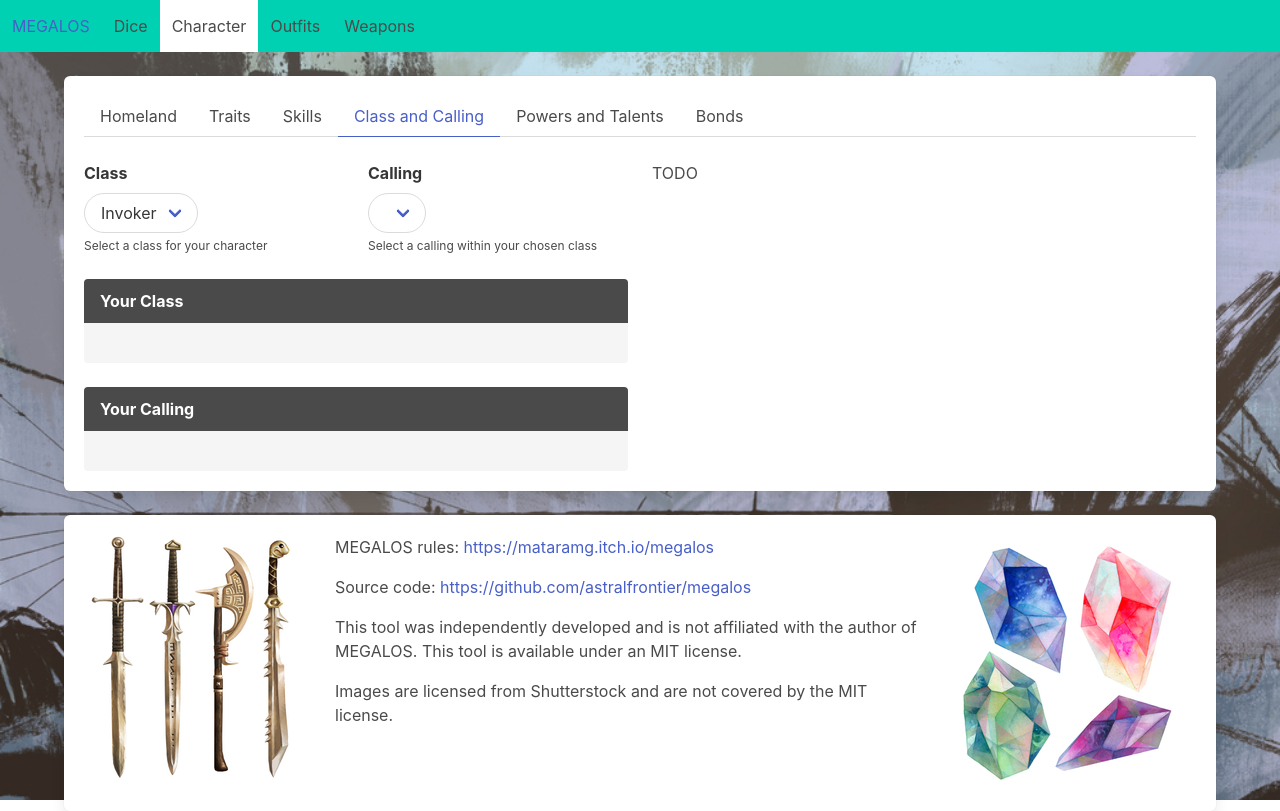
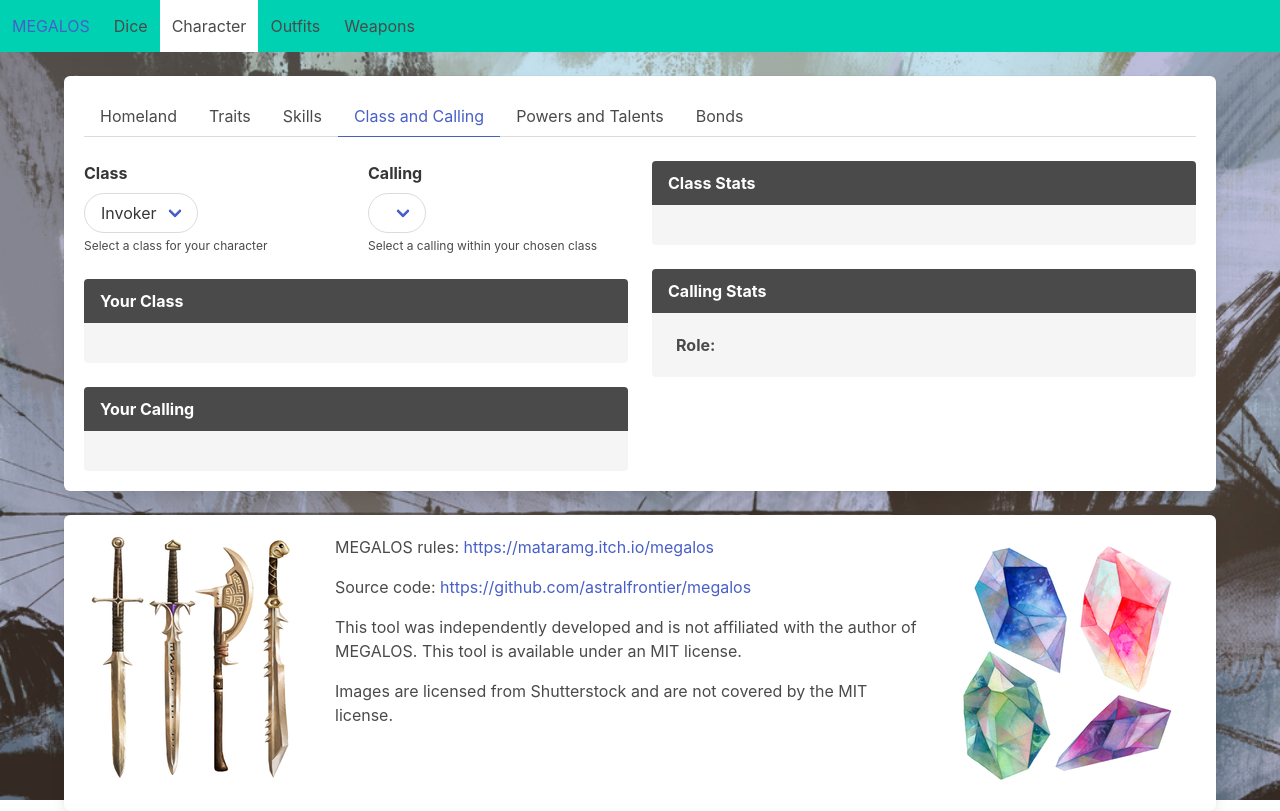
Before and after one commit to astralfrontier/megalos, a React (Vite) app: page /character in a window 1280 px wide. Both pictures are taken after a click on the link "Class and Calling". Built offline with nearby package versions, Linux system fonts and the light colour scheme; the HTML template or start-up script is replaced by a standard one.

Commit message:
Add class and calling stats

```diff
--- a/src/characters/ClassCallingChooser.tsx
+++ b/src/characters/ClassCallingChooser.tsx
@@ -4,6 +4,7 @@
 import { CharacterContext } from '../GameStateProvider'
 import GenericInput from '../GenericInput'
 import { describe } from '../visuals'
+import ClassCallingPane from './ClassCallingPane'
 import { classes } from './data'
 
 function ClassCallingChooser() {
@@ -90,7 +91,9 @@
             </article>
           </div>
         </div>
-        <div className="column">TODO</div>
+        <div className="column">
+          <ClassCallingPane />
+        </div>
       </div>
     </>
   )
--- /dev/null
+++ b/src/characters/ClassCallingPane.tsx
@@ -0,0 +1,74 @@
+import { find, propEq } from 'ramda'
+import React, { useContext } from 'react'
+
+import { CharacterContext } from '../GameStateProvider'
+import { classes } from './data'
+
+interface TableRowProps {
+  label: string
+  value: string
+}
+
+function TableRow(props: TableRowProps) {
+  const { label, value } = props
+  return (
+    <div className="column is-full">
+      <p>
+        <span className="tag is-primary">{label}</span>
+      </p>
+      {value}
+    </div>
+  )
+}
+
+function benefit(label: string, value: number | undefined) {
+  return (
+    value ?
+    <>
+      <p><strong>{label}:</strong> {value}</p>
+    </> : <></>
+  )
+}
+
+function ClassCallingPane() {
+  const { character } = useContext(CharacterContext)
+
+  const currentClass = find(propEq("name", character.class), classes)
+  const currentCalling = find(propEq("name", character.calling), currentClass?.callings || [])
+
+  return (
+    <>
+      <article className="message">
+        <div className="message-header">
+          <p>Class Stats</p>
+        </div>
+        <div className="message-body">
+          {benefit("Invocations", currentClass?.benefits.invocations)}
+          {benefit("Arcana", currentClass?.benefits.arcana)}
+          {benefit("Strikes", currentClass?.benefits.strikes)}
+          {benefit("Counters", currentClass?.benefits.counters)}
+          {benefit("Sorceries", currentClass?.benefits.sorceries)}
+          {benefit("Cantrips", currentClass?.benefits.cantrips)}
+          {benefit("Talents", currentClass?.benefits.talents)}
+        </div>
+      </article>
+      <article className="message">
+        <div className="message-header">
+          <p>Calling Stats</p>
+        </div>
+        <div className="message-body">
+          <p>
+            <strong>Role:</strong> {currentCalling?.benefits.role}
+          </p>
+          {benefit("Base HP", currentCalling?.benefits.baseHp)}
+          {benefit("Base Dodge", currentCalling?.benefits.baseDodge)}
+          {benefit("Base Ward", currentCalling?.benefits.baseWard)}
+          {benefit("Base Damage", currentCalling?.benefits.baseDamage)}
+          {benefit("Reovery", currentCalling?.benefits.recovery)}
+        </div>
+      </article>
+    </>
+  )
+}
+
+export default ClassCallingPane
--- a/src/characters/data.ts
+++ b/src/characters/data.ts
@@ -1,18 +1,5 @@
-import {
-  append,
-  ascend,
-  difference,
-  filter,
-  indexOf,
-  intersection,
-  map,
-  pluck,
-  prop,
-  propEq,
-  reject,
-  sortBy,
-  sortWith,
-} from 'ramda'
+import { append, difference, filter, indexOf, map, pluck, propEq, reject, sortBy } from 'ramda'
+
 import { Description } from '../visuals'
 
 export type MegalosClassName = '' | 'Throne' | 'Invoker' | 'Witch'
@@ -67,22 +54,37 @@
   startingSkills: MegalosSkillName[]
 }
 
+export interface MegalosClassBenefits {
+  invocations?: number;
+  arcana?: number;
+  strikes?: number;
+  counters?: number;
+  sorceries?: number;
+  cantrips?: number;
+  talents: number;
+}
+
+export interface MegalosCallingBenefits {
+  role: string;
+  baseHp: number;
+  baseDodge: number;
+  baseWard: number;
+  baseDamage: number;
+  recovery: number;
+}
+
 // TODO: aether current rules
 export interface MegalosClass {
   name: MegalosClassName
   description: Description
+  benefits: MegalosClassBenefits
   callings: MegalosCalling[]
 }
 
 export interface MegalosCalling {
   name: MegalosCallingName
-}
-
-// TODO: base damage, hp, defenses, soak, recovery, and bonus power
-// TODO: finishers, thrones
-export interface MegalosCalling {
-  name: MegalosCallingName
   description: Description
+  benefits: MegalosCallingBenefits
 }
 
 export enum MegalosSkillType {
@@ -356,6 +358,11 @@
     transcendent aether of the void
     between worlds.`,
     ],
+    benefits: {
+      invocations: 2,
+      arcana: 2,
+      talents: 2
+    },
     callings: [
       {
         name: 'Astromancer',
@@ -369,6 +376,17 @@
           consequences of drawing the gaze of the stars. Some religions see Eidolons as false
           gods or daemons and so the Astromancer is often cast as an arch-heretic`,
         ],
+        benefits: {
+          role: `Striker - Flexible Artillery. As a Striker Calling, Astromancers gain +4 damage
+          from being Set Up, EMPOWERED, or when exploiting the EXPOSED status, instead of
+          +2. The bonus from EMPOWERED becomes +2 for AoE & Multi-target attacks, instead
+          of +1. Astromancers can only use Light or Medium Armor.`,
+          baseHp: 24,
+          baseDodge: 8,
+          baseWard: 8,
+          baseDamage: 6,
+          recovery: 4
+        },
       },
       {
         name: 'Chanter',
@@ -382,6 +400,15 @@
         they wish to serve as our guides, and that they regard us as "children". The specific
         forms speakers take vary widely, but always include a pair of large feathered wings.`,
         ],
+        benefits: {
+          role: `Support - Occult Healer. Chanters can only use Light Armor. ◇: Support callings
+        can spend 1 Recovery to Heal (RB) to themselves or 1 ally in range 1. Limit 1/round.`,
+          baseHp: 28,
+          baseDodge: 7,
+          baseWard: 9,
+          baseDamage: 4,
+          recovery: 8
+        },
       },
       {
         name: 'Raconteur',
@@ -395,6 +422,15 @@
         ing a being into themselves where other Invokers summon beings into the world.`,
           `Raconteurs' magick is often called mythomancy or story magick.`,
         ],
+        benefits: {
+          role: `Tank - Heavy Fighter-Mage. ◇: Tank Callings can inflict TAUNTED on one foe in
+        range 1, once per turn. Raconteurs can only use Medium or Heavy Armor.`,
+          baseHp: 32,
+          baseDodge: 10,
+          baseWard: 10,
+          baseDamage: 4,
+          recovery: 4
+        },
       },
     ],
   },
@@ -424,6 +460,11 @@
     to work with. It's in their best interest,
     therefore, to end fights quickly.`,
     ],
+    benefits: {
+      strikes: 2,
+      counters: 2,
+      talents: 1
+    },
     callings: [
       {
         name: 'Arklight',
@@ -437,6 +478,15 @@
           `Arklights are so-called because their carefully cultivated cœr shines from within
         them with an almost divine radiance to heal the sick and protect the disempowered.`,
         ],
+        benefits: {
+          role: `Tank - Battlegroup Leader. ◇: Tank Callings can inflict TAUNTED on one foe in
+          range 1, once per turn. Arklights can only use Medium or Heavy Armor.`,
+          baseHp: 32,
+          baseDodge: 10,
+          baseWard: 10,
+          baseDamage: 4,
+          recovery: 4
+        },
       },
       {
         name: 'Champion',
@@ -450,6 +500,17 @@
         schools called palaestra. They scour the world for knowledge of new techniques to
         learn, new palaestra to join, and new foes and rivals who can give them a good fight.`,
         ],
+        benefits: {
+          role: `Striker - Mobile Brawler. As a Striker Calling, Champions gain +4 damage from
+          being Set Up, EMPOWERED, or when exploiting the EXPOSED status, instead of +2.
+          The bonus from EMPOWERED becomes +2 for AoE & Multi-target attacks, instead of
+          +1. Champions can only use Light or Medium Armor.`,
+          baseHp: 24,
+          baseDodge: 9,
+          baseWard: 7,
+          baseDamage: 6,
+          recovery: 4
+        },
       },
       {
         name: 'Shadowblade',
@@ -463,6 +524,17 @@
           `Eventually, if the Shadowblade is careful, their Darkside becomes a companion and
         a partner. Careless Shadowblades, however, are often slain by their own Darksides.`,
         ],
+        benefits: {
+          role: `Striker - Darkside Skirmisher. As a Striker Calling, Shadowblades gain +4
+          damage from being Set Up, EMPOWERED, or when exploiting the EXPOSED status,
+          instead of +2. The bonus from EMPOWERED becomes +2 for AoE & Multi-target attacks,
+          instead of +1. Shadowblades can only use Light or Medium Armor.`,
+          baseHp: 24,
+          baseDodge: 9,
+          baseWard: 7,
+          baseDamage: 6,
+          recovery: 4
+        },
       },
     ],
   },
@@ -491,6 +563,11 @@
     to the democratization of magick and
     an egalitarian future for aetherology.`,
     ],
+    benefits: {
+      sorceries: 2,
+      cantrips: 1,
+      talents: 1
+    },
     callings: [
       {
         name: 'Draloi',
@@ -505,6 +582,15 @@
         Draloi. More than a few of them actually revel in this aspect, choosing to lean into
         vampiric aesthetics if for no other reason than the fun of it.`,
         ],
+        benefits: {
+          role: `Support - Drain Healer. Draloi can only use Light Armor. ◇: Support callings can
+          spend 1 Recovery to Heal (RB) to themselves or 1 ally in range 1. Limit 1/round`,
+          baseHp: 28,
+          baseDodge: 8,
+          baseWard: 8,
+          baseDamage: 4,
+          recovery: 8
+        }
       },
       {
         name: 'Psythe',
@@ -519,6 +605,17 @@
         prepare their spells entirely within their own minds, and then use the power of their
         imaginations to make their envisioned spells a reality.`,
         ],
+        benefits: {
+          role: `Striker - Psychic Duelist. As a Striker Calling, Psythes gain +4 damage from
+          being Set Up, EMPOWERED, or when exploiting the EXPOSED status, instead of +2. The
+          bonus from EMPOWERED becomes +2 for AoE & Multi-target attacks, instead of +1.
+          Psythes can only use Light or Medium Armor.`,
+          baseHp: 24,
+          baseDodge: 8,
+          baseWard: 8,
+          baseDamage: 6,
+          recovery: 4
+        }
       },
       {
         name: 'Rune Magus',
@@ -533,6 +630,17 @@
         record of it. Today, Rune Magi are widely seen as a threat to magocratic regimes
         whose grip on power relies on tightly controlling the people's access to magick.`,
         ],
+        benefits: {
+          role: `Striker - Magick Artillery. As a Striker Calling, Rune Magi gain +4 damage from
+          being Set Up, EMPOWERED, or when exploiting the EXPOSED status, instead of +2.
+          The bonus from EMPOWERED becomes +2 for AoE & Multi-target attacks, instead of
+          +1. Rune Magi can only use Light or Medium Armor.`,
+          baseHp: 24,
+          baseDodge: 8,
+          baseWard: 8,
+          baseDamage: 6,
+          recovery: 4
+        }
       },
     ],
   },
```
